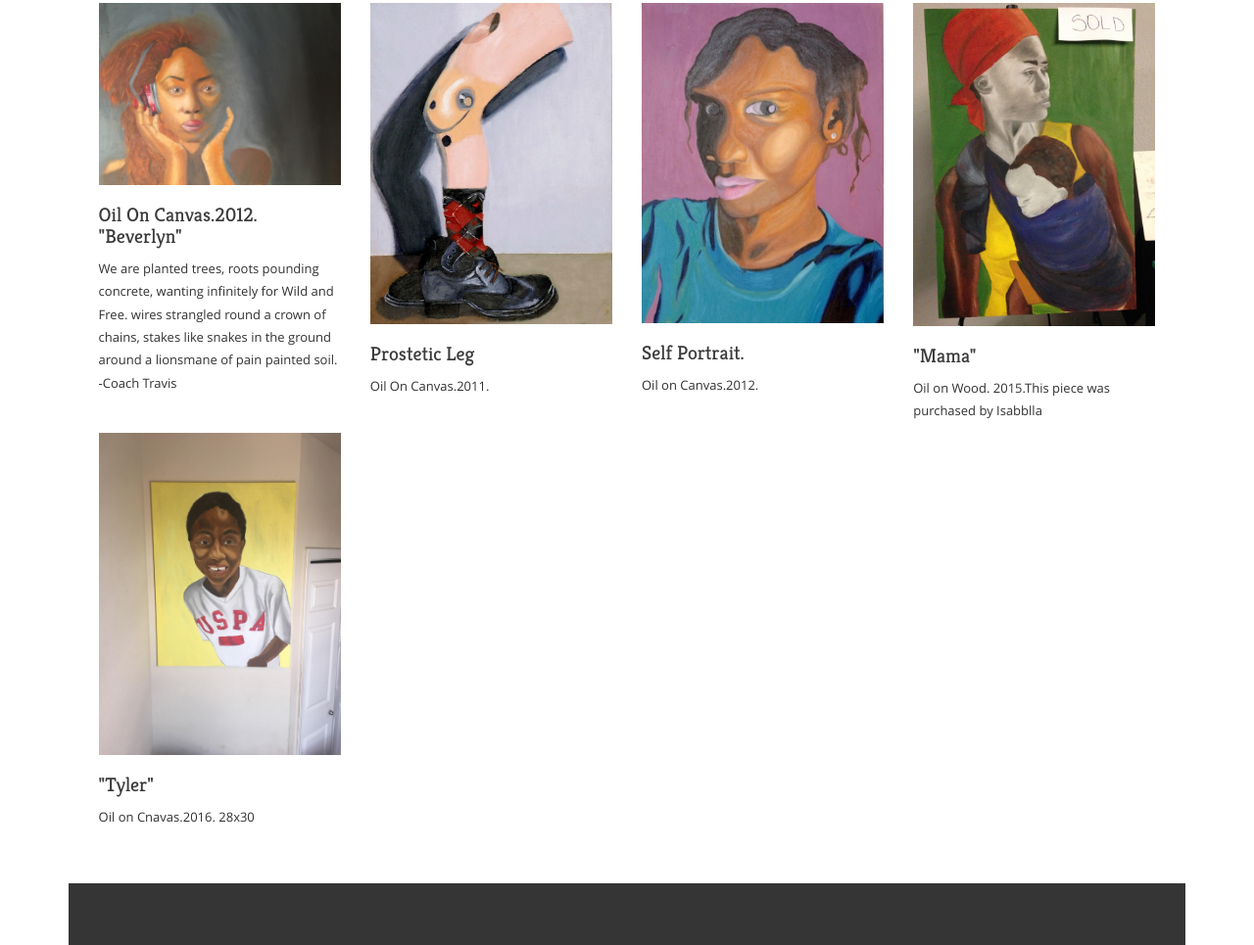
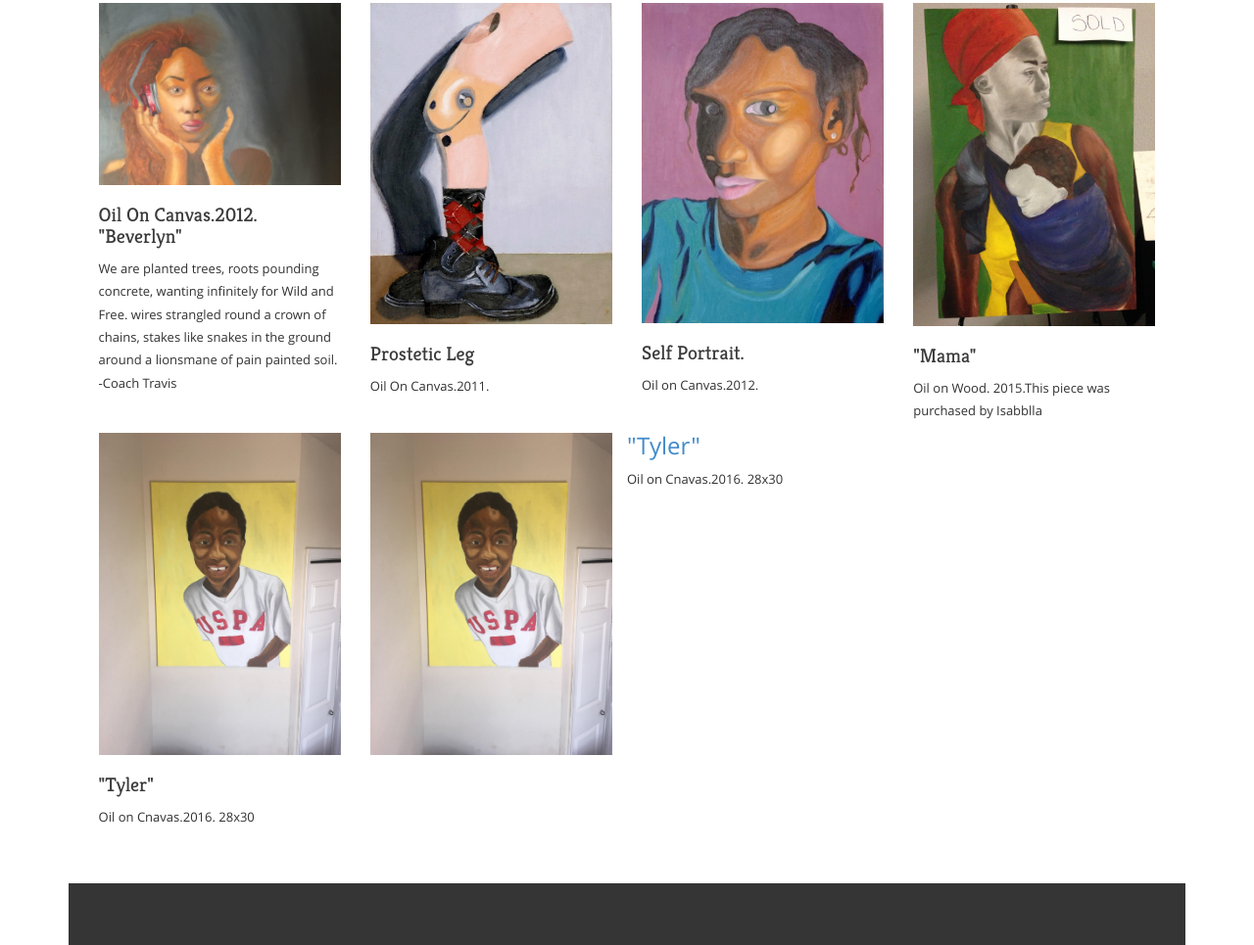
Before and after one commit to berlynartist/berlynartist.github.io, a plain HTML site: page index.html in a window 1280 px wide. Shown: the part 2417-3382 px from the top of the page at 98% size. Drawn offline with Linux system fonts and the light colour scheme.

Commit message:
Update index.html

```diff
--- a/index.html
+++ b/index.html
@@ -206,6 +206,12 @@
 						<p class="para">Oil on Cnavas.2016. 28x30 </p>
 
 			</div>
+			<div class="col-md-3 images_1_of_4">
+				<a rel="group" title="" href="images/tyler son2.jpg"><img src="images/tyler son2.jpg" alt=""class="img-responsive"/></a>
+					</div>
+					<h3><a href="#">"Tyler" </a></h3>
+					<p class="para">Oil on Cnavas.2016. 28x30 </p>
+
 	</div>
 </div><!-- end main -->
 
```
